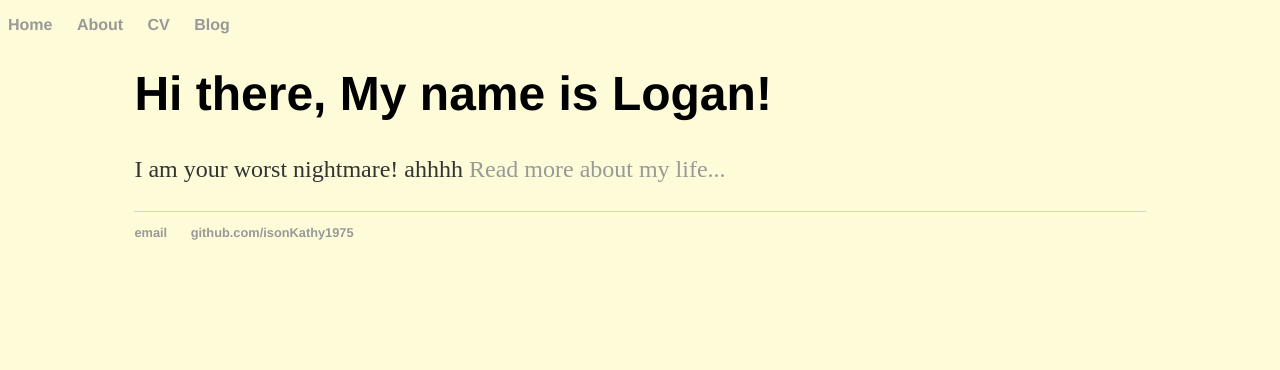
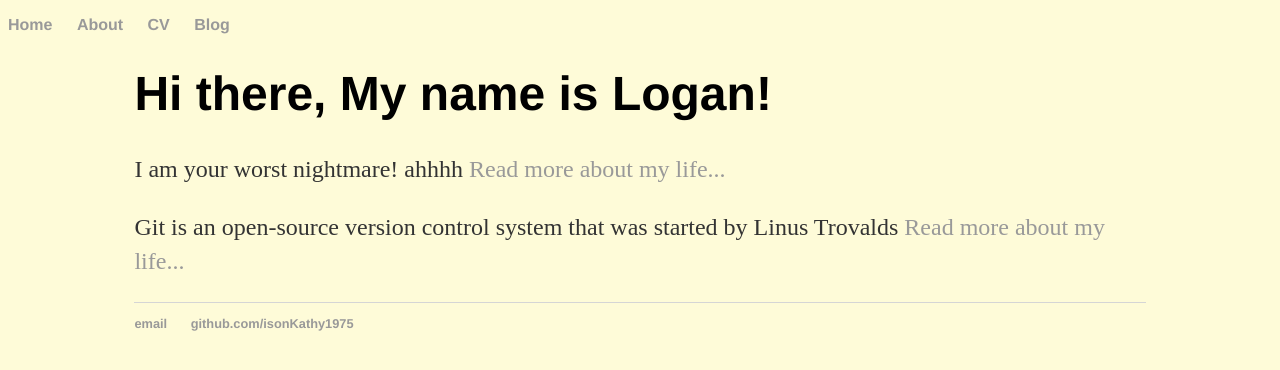
Before and after one commit to madisonfurino/madisonfurino.github.io, a plain HTML site: page index.html in a window 1280 px wide. Drawn offline with Linux system fonts and the light colour scheme.

Commit message:
Update index.html

```diff
--- a/index.html
+++ b/index.html
@@ -20,6 +20,7 @@
     		<div class="blurb">
         		<h1>Hi there, My name is Logan!</h1>
 				<p>I am your worst nightmare! ahhhh <a href="#">Read more about my life...</a></p>
+			<p>Git is an open-source version control system that was started by Linus Trovalds <a href="#">Read more about my life...</a></p>
     		</div>
 
 		<footer>
```
